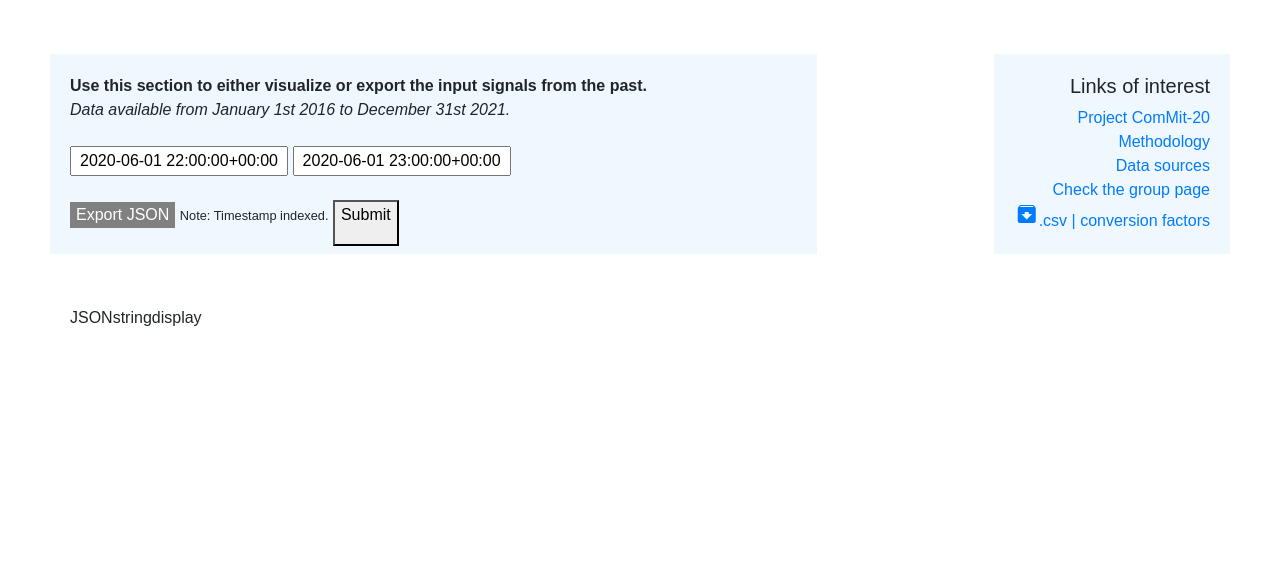
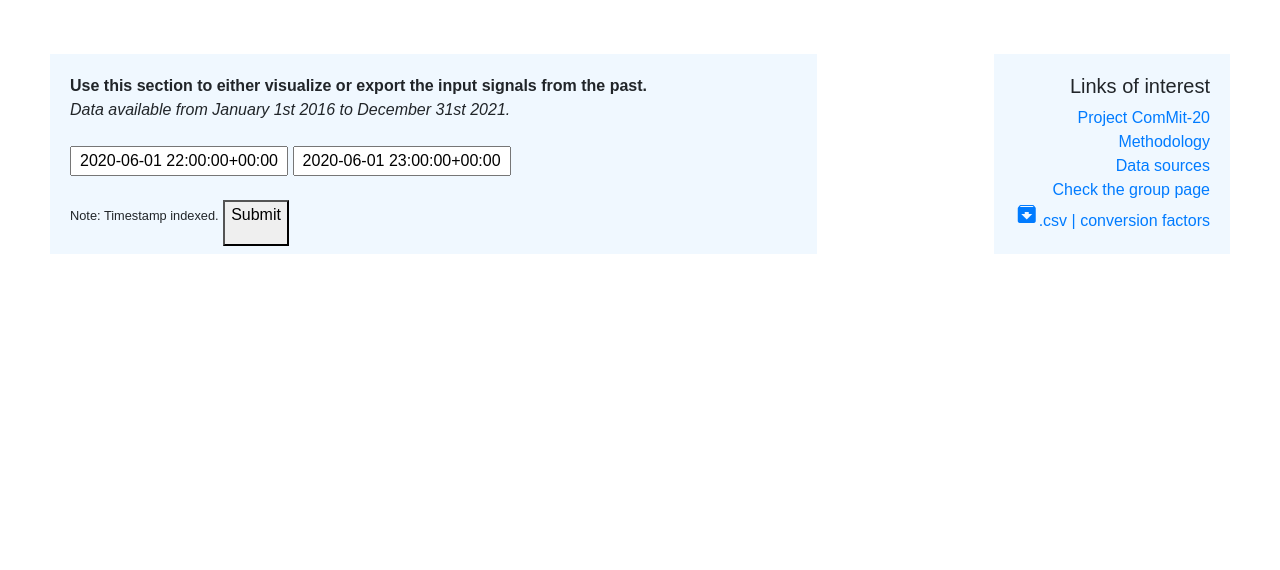
Before and after one commit to florezal754/test_app_greetings, a Flask app: template templates/historical.html in a window 1280 px wide. Shown: the part 191-761 px from the top of the page. Run offline with Flask 2, Linux system fonts and the light colour scheme; the template is opened without the code that fills it, so the values that code supplies are empty; some libraries are stand-ins or nearby versions.

Commit message:
Update historical.html

```diff
--- a/templates/historical.html
+++ b/templates/historical.html
@@ -99,13 +99,13 @@
                     <input class="inputPanel" type="text" id="start_date" name="start_date"  data-linked="true" value="2020-06-01 22:00:00+00:00" />
                     <input class="inputPanel" type="text" id="end_date" name="end_date"  data-linked="true" value="2020-06-01 23:00:00+00:00"/>
                     <br><br>
-                    <button style="background-color:grey;border:none;"><a href="static\historical.json" download="historical.json" style="background-color: grey;color: white;">Export JSON</a></button>
+                    <!--<button style="background-color:grey;border:none;"><a href="static\historical.json" download="historical.json" style="background-color: grey;color: white;">Export JSON</a></button>-->
                     <small>Note: Timestamp indexed.</small>
                     <button type='button' id='submitJSONstring' value="Submit JSON string">
                         <p>Submit</p>
                       </button>
                     <div class="xx" id="JSONstringdisplay" style="height:auto;margin-top:60px;">
-                        JSONstringdisplay
+
                     </div>
                 </div>
                 <div class="leftcolumn" style="height:200px;width:15%;border:none;background-color:white;">
```
